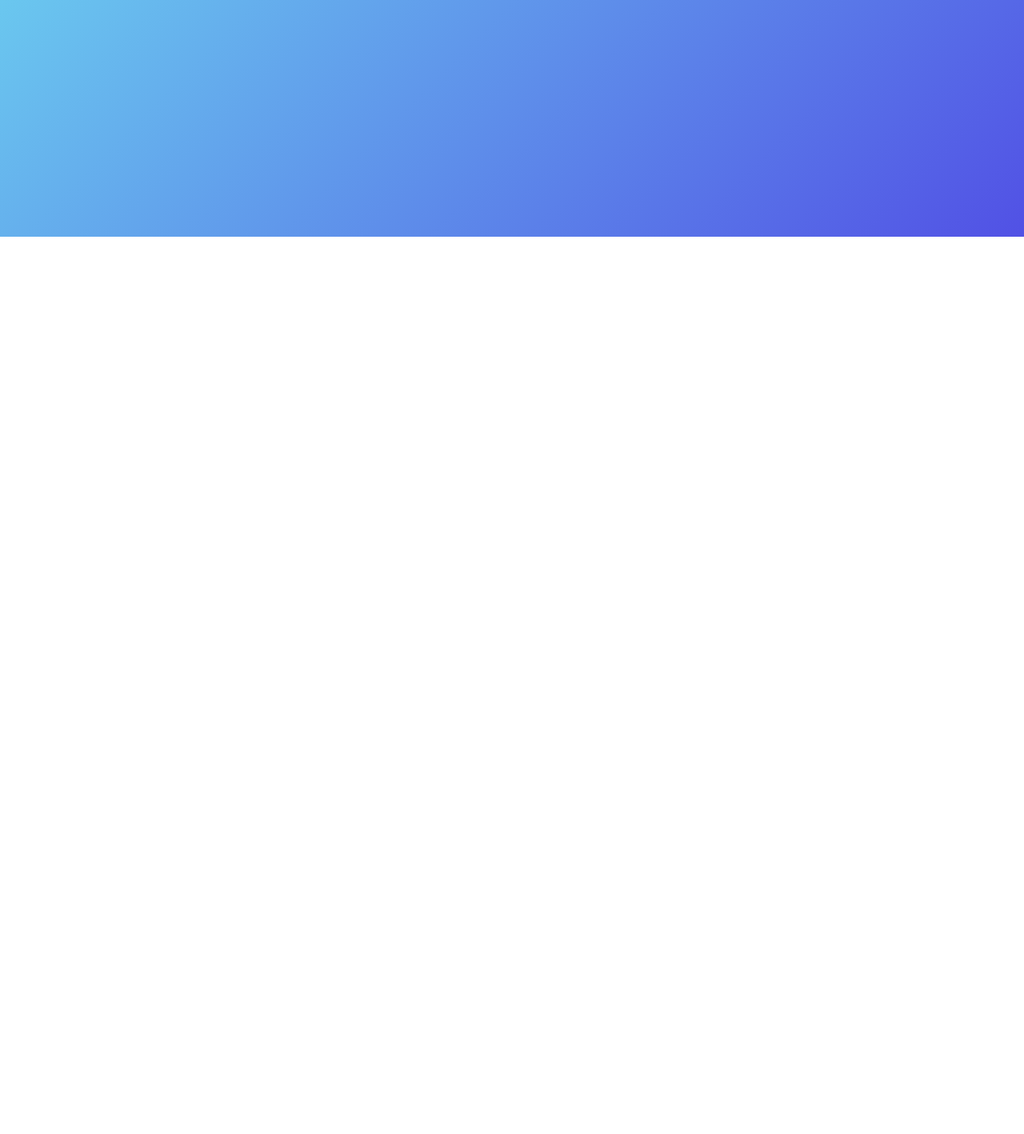
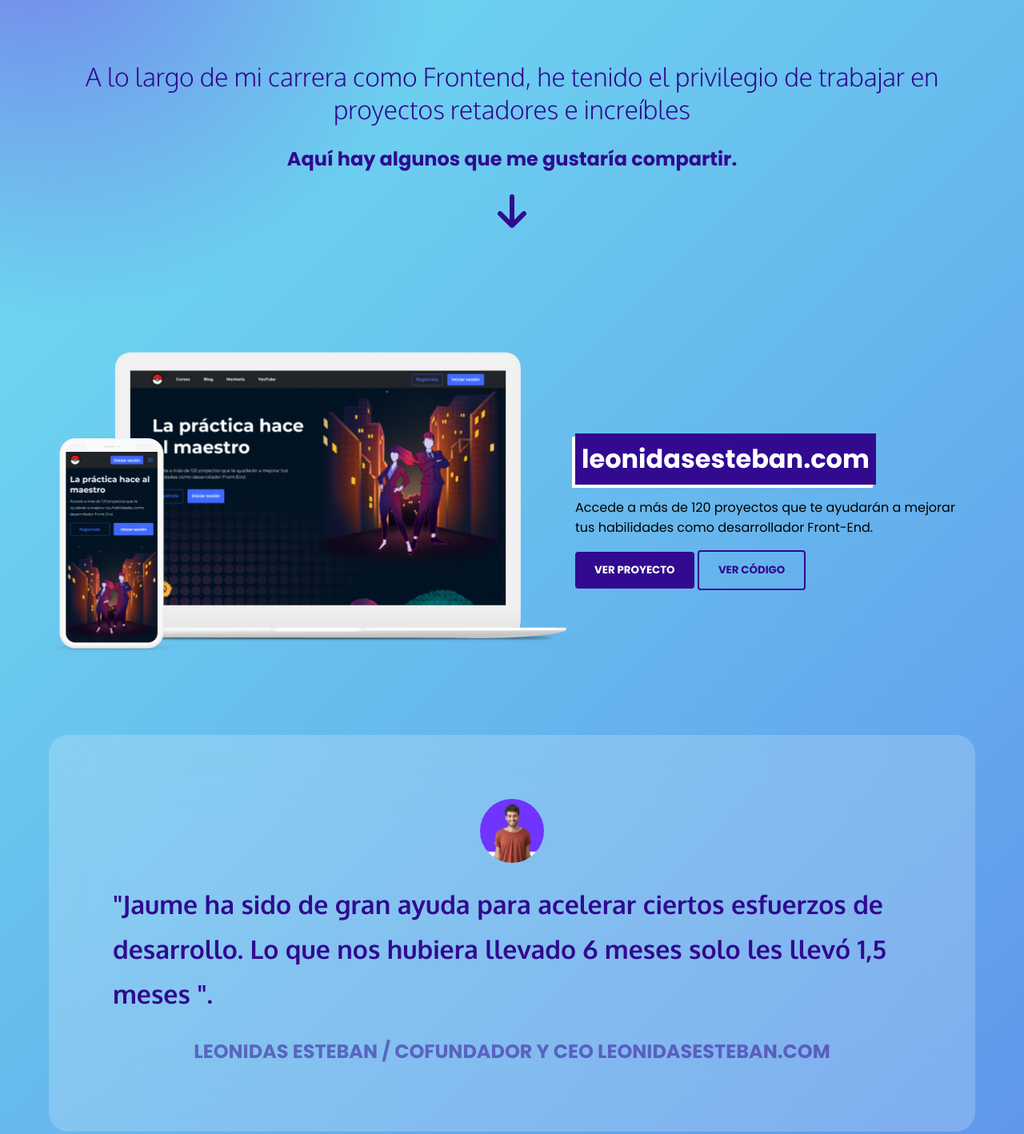
Before and after one commit to SoyChechoGonzalez-Estudio/Portafolio-Jaume, a plain HTML site: page index.html in a window 1280 px wide. Shown: the part 504-1922 px from the top of the page at 80% size. Before the commit the page ends 800 px from the top, so only its background shows below. Drawn offline with Linux system fonts and the light colour scheme.

Commit message:
Se crean la secciones de project y testimonios

```diff
--- /dev/null
+++ b/css/author-message.css
@@ -0,0 +1,30 @@
+.author-message {
+  display: flex;
+  flex-direction: column;
+  align-items: center;
+  gap: 24px;
+  padding-block: 72px;
+}
+.author-message p:nth-child(1) {
+  font-family: var(--second-font);
+  font-size: 24px;
+  font-weight: 300;
+  color: var(--primary-color);
+  text-align: center;
+}
+.author-message p:nth-child(2) {
+  font-family: var(--primary-font);
+  font-size: 24px;
+  font-weight: 700;
+  color: var(--primary-color);
+  text-align: center;
+}
+.author-message i {
+  font-size: 48px;
+  color: var(--primary-color);
+}
+@media screen and (min-width: 768px) {
+  .author-message p:nth-child(1) {
+    font-size: 32px;
+  }
+}
--- a/css/componentes/button.css
+++ b/css/componentes/button.css
@@ -1,30 +1,32 @@
-.btn{
+.btn {
   text-transform: uppercase;
   border: none;
-  padding-inline: 24px;
-  padding-block: 13px;
+  padding-inline-start: 24px;
+  padding-inline-end: 24px;
+  padding-block-start: 13px;
+  padding-block-end: 13px;
   border-radius: 4px;
   font-family: var(--primary-font);
   font-weight: 700;
   text-align: center;
 }
-.btn_primary{
+.btn_primary {
   background-color: var(--primary-color);
   color: var(--second-color);
 }
-.btn_second{
-  background-color: transparent;
+.btn_second {
+  background: unset;
   color: var(--primary-color);
   border: 2px solid var(--primary-color);
 }
- /* Botones con Iconos */
-.btn-icon{
+/* Botones con Iconos */
+.btn-icon {
   background-color: var(--second-color);
   padding: 10px;
   border-radius: 4px;
   border: 2px solid var(--primary-color);
   display: inline-block;
 }
-.btn-icon img{
+.btn-icon img {
   vertical-align: middle;
 }
--- /dev/null
+++ b/css/componentes/projects__title.css
@@ -0,0 +1,16 @@
+.projects__title {
+  font-size: 24px;
+  font-weight: 700;
+  color: #fff;
+  padding-block: 4px;
+  padding-inline: 8px;
+  box-shadow: -4px 4px 0px #ffffff;
+  background-color: var(--primary-color);
+  line-height: 56px;
+  align-self: flex-start;
+}
+@media screen and (min-width: 768px) {
+  .projects__title {
+    font-size: 32px;
+  }
+}
--- a/css/header.css
+++ b/css/header.css
@@ -7,6 +7,7 @@
   position: sticky;
   top: 0;
   backdrop-filter: blur(5px);
+  z-index: 11;
 }
 
 .logo {
--- a/css/hero.css
+++ b/css/hero.css
@@ -4,6 +4,10 @@
 }
 .hero__img {
   text-align: center;
+}
+.hero__img img {
+  max-inline-size: 100%;
+  height: auto;
 }
 .hero__texto {
   display: flex;
--- a/css/index.css
+++ b/css/index.css
@@ -1,10 +1,15 @@
 @import url("https://fonts.googleapis.com/css2?family=Poppins:wght@300;400;700;900&display=swap");
+@import url("https://fonts.googleapis.com/css2?family=Oxygen:wght@300;700&display=swap");
 
 @import "./reset.css";
 @import "./header.css";
 @import "./hero.css";
+@import "./projects.css";
+@import "./author-message.css";
+@import "./testimonios.css";
 @import "./componentes/button.css";
 @import "./componentes/wrapper.css";
+@import "./componentes/projects__title.css";
 
 :root {
   /* Colors */
@@ -19,5 +24,6 @@
 
   /* Fonts */
   --primary-font: "Poppins", sans-serif;
+  --second-font: "Oxygen", sans-serif;
   font-family: var(--primary-font);
 }
--- /dev/null
+++ b/css/projects.css
@@ -0,0 +1,27 @@
+@import "./componentes/projects__title.css";
+.projects {
+  padding-block: 40px;
+}
+.projects__img img {
+  max-inline-size: 100%;
+}
+.projects__text {
+  display: flex;
+  flex-direction: column;
+  gap: 16px;
+  max-inline-size: 500px;
+}
+.projects__text div {
+  display: contents;
+}
+@media screen and (min-width: 768px) {
+  .projects {
+    display: flex;
+    align-items: center;
+    justify-content: space-between;
+    padding-block: 80px;
+  }
+  .projects__text div {
+    display: block;
+  }
+}
--- /dev/null
+++ b/css/testimonios.css
@@ -0,0 +1,55 @@
+.testimonios {
+  max-width: 1180px;
+  background: rgba(255, 255, 255, 0.2);
+  backdrop-filter: blur(40px);
+  border-radius: 24px;
+  display: flex;
+  flex-direction: column;
+  align-items: center;
+  padding-inline: 24px;
+  padding-block: 24px;
+  gap: 24px;
+}
+.testimonios figure {
+  width: 64px;
+  height: 64px;
+}
+.testimonios figure img {
+  width: 100%;
+  height: 100%;
+  border-radius: 50%;
+}
+.testimonios p {
+  font-family: var(--second-font);
+  font-weight: 700;
+  font-size: 16px;
+  color: var(--primary-color);
+  line-height: 24px;
+}
+.testimonios h3 {
+  font-family: var(--primary-font);
+  color: var(--primary-color);
+  opacity: 0.5;
+  font-weight: 400;
+  font-size: 12px;
+  line-height: 16px;
+}
+@media screen and (min-width: 768px) {
+  .testimonios {
+    padding-inline: 80px;
+    padding-block: 80px;
+  }
+  .testimonios p {
+    font-size: 32px;
+    line-height: 56px;
+  }
+  .testimonios figure {
+    width: 80px;
+    height: 80px;
+  }
+  .testimonios h3 {
+    font-size: 24px;
+    font-weight: 700;
+    line-height: 40px;
+  }
+}
--- a/index.html
+++ b/index.html
@@ -1,10 +1,15 @@
 <!DOCTYPE html>
 <html>
   <head>
-    <title>Portáfolio de Jaume</title>
     <meta charset="UTF-8" />
     <meta name="viewport" content="width=device-width, initial-scale=1" />
     <link href="css/index.css" rel="stylesheet" />
+    <script
+      defer
+      src="https://kit.fontawesome.com/0b3eb0d831.js"
+      crossorigin="anonymous"
+    ></script>
+    <title>Portáfolio de Jaume</title>
   </head>
 
   <body>
@@ -35,7 +40,7 @@
           </picture>
         </article>
         <article class="hero__texto">
-          <h2>¡Hola Insectos!<br /><span>Soy Jaume</span></h2>
+          <h2>¡Hola a todos!<br /><span>Soy Jaume</span></h2>
           <p>
             Frontend Developer que le encanta implementar diseños que inspiran y
             atraen a las personas.
@@ -69,6 +74,126 @@
           <a href="" class="btn btn_primary">descargar curriculum</a>
         </article>
       </section>
+      <section class="author-message">
+        <p>
+          A lo largo de mi carrera como Frontend, he tenido el privilegio de
+          trabajar en proyectos retadores e increíbles
+        </p>
+        <p>Aquí hay algunos que me gustaría compartir.</p>
+        <i class="fas fa-arrow-down"></i>
+      </section>
+      <section class="projects">
+        <figure class="projects__img">
+          <img src="./assets/images/Macbook.png" alt="Macbook" />
+        </figure>
+        <article class="projects__text">
+          <a
+            href="https://leonidasesteban.com"
+            class="projects__title"
+            target="_blank"
+            >leonidasesteban.com</a
+          >
+          <p>
+            Accede a más de 120 proyectos que te ayudarán a mejorar tus
+            habilidades como desarrollador Front-End.
+          </p>
+          <div>
+            <button class="btn btn_primary">Ver Proyecto</button>
+            <button class="btn btn_second">Ver Código</button>
+          </div>
+        </article>
+      </section>
+      <section class="testimonios">
+        <figure>
+          <img
+            src="./assets/images/jaume.png"
+            alt="Foto de Jaume"
+            title="Foto de Jaume"
+          />
+        </figure>
+        <p>
+          "Jaume ha sido de gran ayuda para acelerar ciertos esfuerzos de
+          desarrollo. Lo que nos hubiera llevado 6 meses solo les llevó 1,5
+          meses ".
+        </p>
+        <h3>LEONIDAS ESTEBAN / COFUNDADOR Y CEO LEONIDASESTEBAN.COM</h3>
+      </section>
+      <section class="projects">
+        <figure class="projects__img">
+          <img src="./assets/images/iPad.png" alt="iPad" />
+        </figure>
+        <article class="projects__text">
+          <a
+            href="https://leonidasesteban.com"
+            class="projects__title"
+            target="_blank"
+            >MARVOL</a
+          >
+          <p>
+            Accede a más de 120 proyectos que te ayudarán a mejorar tus
+            habilidades como desarrollador Front-End.
+          </p>
+          <div>
+            <button class="btn btn_primary">Ver Proyecto</button>
+            <button class="btn btn_second">Ver Código</button>
+          </div>
+        </article>
+      </section>
+      <section class="testimonios">
+        <figure>
+          <img
+            src="./assets/images/jaume.png"
+            alt="Foto de Jaume"
+            title="Foto de Jaume"
+          />
+        </figure>
+        <p>
+          "Jaume ha sido de gran ayuda para acelerar ciertos esfuerzos de
+          desarrollo. Lo que nos hubiera llevado 6 meses solo les llevó 1,5
+          meses ".
+        </p>
+        <h3>LEONIDAS ESTEBAN / COFUNDADOR Y CEO LEONIDASESTEBAN.COM</h3>
+      </section>
+      <section class="projects">
+        <picture class="projects__img">
+          <source
+            srcset="./assets/images/iPhoneX.png"
+            media="(min-width: 768px)"
+          />
+          <img src="./assets/images/iPhoneX2.png" alt="iPhone X" />
+        </picture>
+        <article class="projects__text">
+          <a
+            href="https://leonidasesteban.com"
+            class="projects__title"
+            target="_blank"
+            >NETNET</a
+          >
+          <p>
+            Accede a más de 120 proyectos que te ayudarán a mejorar tus
+            habilidades como desarrollador Front-End.
+          </p>
+          <div>
+            <button class="btn btn_primary">Ver Proyecto</button>
+            <button class="btn btn_second">Ver Código</button>
+          </div>
+        </article>
+      </section>
+      <section class="testimonios">
+        <figure>
+          <img
+            src="./assets/images/jaume.png"
+            alt="Foto de Jaume"
+            title="Foto de Jaume"
+          />
+        </figure>
+        <p>
+          "Jaume ha sido de gran ayuda para acelerar ciertos esfuerzos de
+          desarrollo. Lo que nos hubiera llevado 6 meses solo les llevó 1,5
+          meses ".
+        </p>
+        <h3>LEONIDAS ESTEBAN / COFUNDADOR Y CEO LEONIDASESTEBAN.COM</h3>
+      </section>
     </main>
   </body>
 </html>
```
Also changed, not shown: assets/images/Macbook.png (added), assets/images/iPad.png (added), assets/images/iPhoneX.png (added), assets/images/iPhoneX2.png (added), 3 other files.
